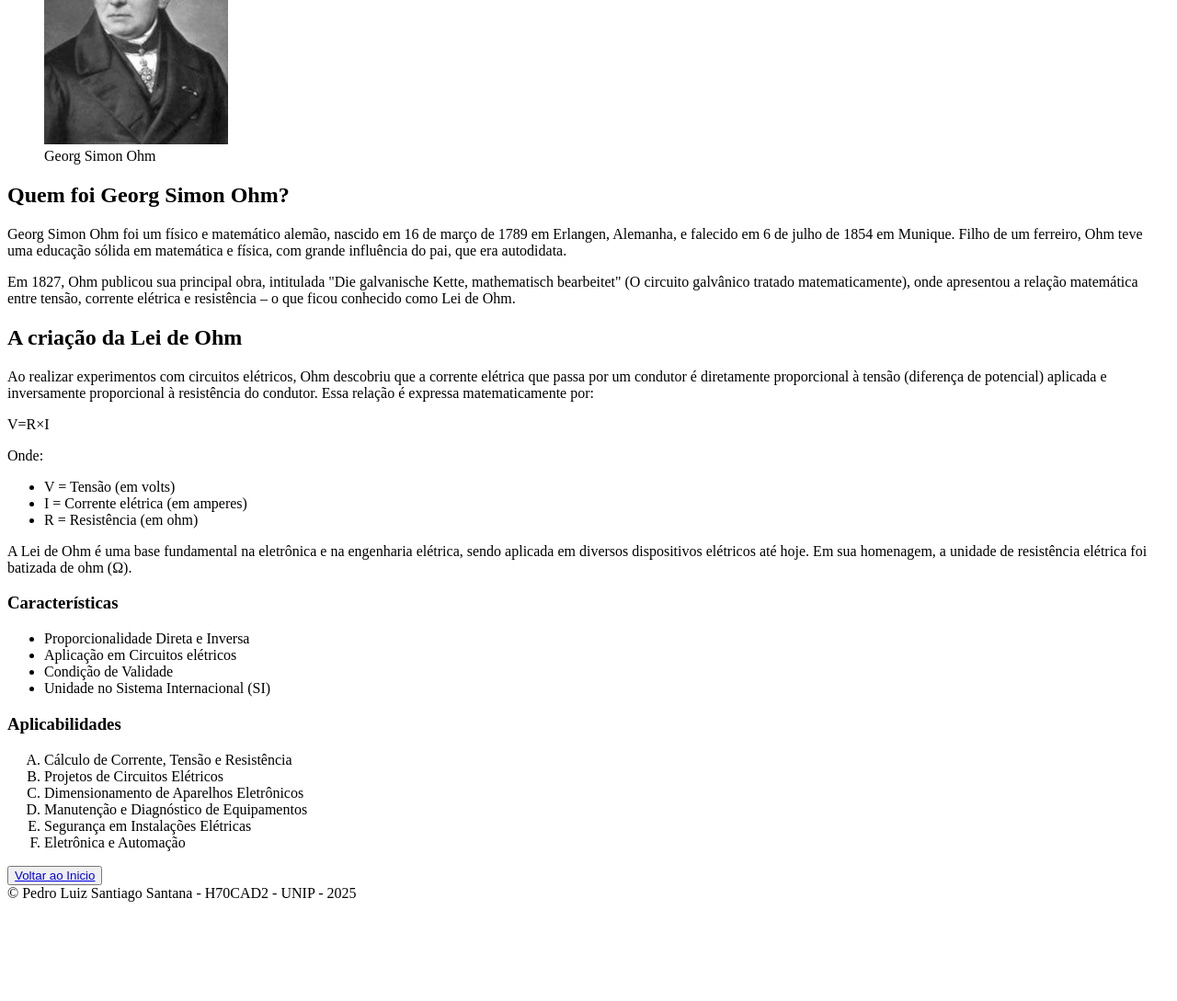
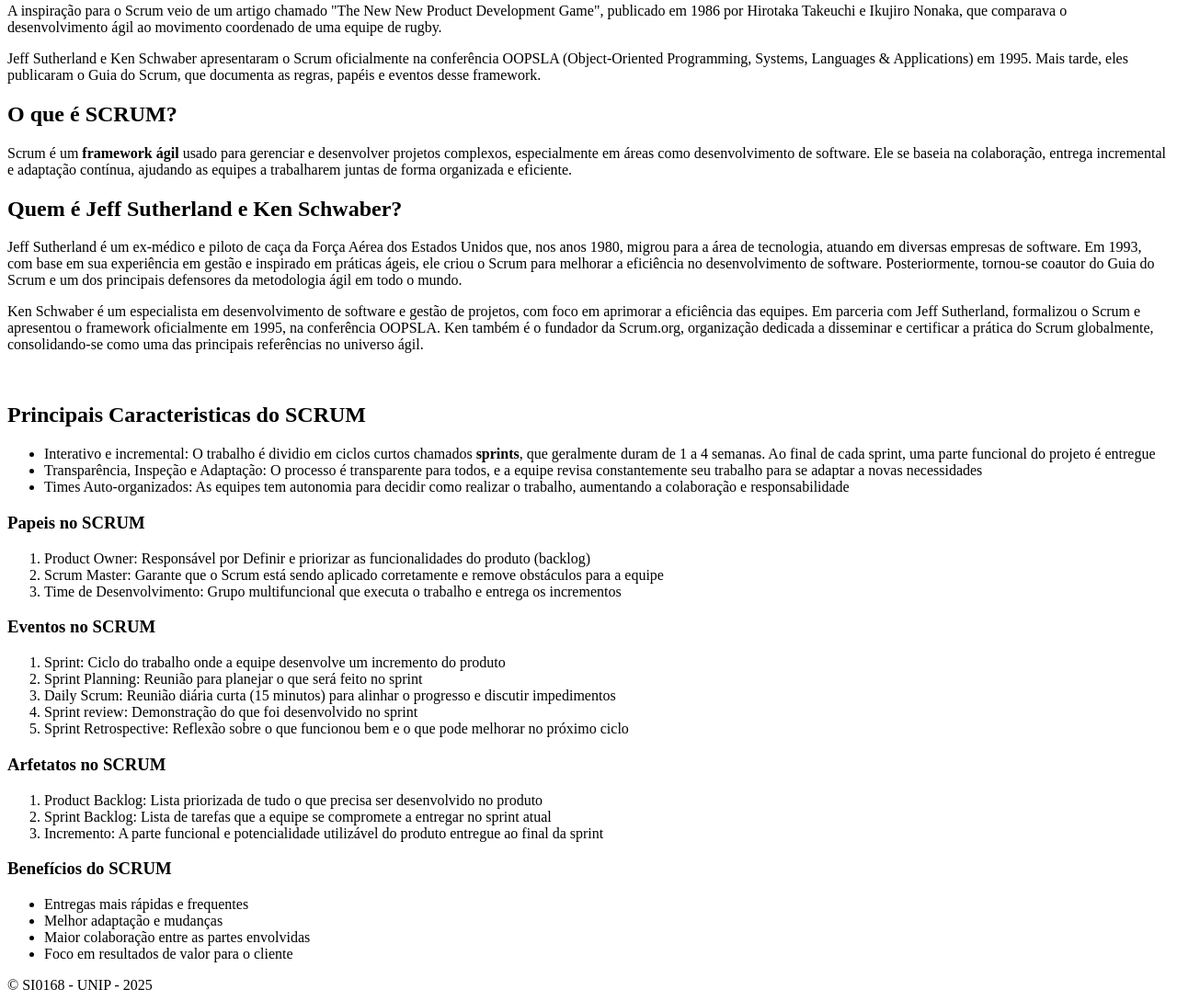
Before and after one commit to PedroLu1z/Site-Biografico, a plain HTML site: page fisico.html in a window 1280 px wide. Shown: the part 116-1205 px from the top of the page at 92% size. Before the commit the page ends 1105 px from the top, so only its background shows below. Drawn offline with Linux system fonts and the light colour scheme.

Commit message:
Alterado para página de SCRUM em vez de Fisico e adicionado seu conteudo

```diff
--- a/fisico.html
+++ b/fisico.html
@@ -1,69 +1,119 @@
 <!DOCTYPE html>
-<html lang="en">
+<html lang="pt-br">
 
 <head>
     <meta charset="UTF-8">
     <meta name="viewport" content="width=device-width, initial-scale=1.0">
-    <title>Site Biográfico - Físico</title>
+    <title>Site Biográfico - SCRUM</title>
 </head>
 
 <body>
-    <section>
-        <figure>
-            <img src="img/200px-Ohm3.gif" alt="Georg Simon Ohm - Pai da Lei de Ohm">
-            <figcaption>Georg Simon Ohm</figcaption>
-        </figure>
-        <h1>Quem foi Georg Simon Ohm?</h1>
-        <p> Georg Simon Ohm foi um físico e matemático alemão, nascido em 16 de março de 1789 em Erlangen, Alemanha, e
-            falecido em 6 de julho de 1854 em Munique. Filho de um ferreiro, Ohm teve uma educação sólida em matemática
-            e física, com grande influência do pai, que era autodidata.
-        </p>
-        <p> Em 1827, Ohm publicou sua principal obra, intitulada "Die galvanische Kette, mathematisch bearbeitet" (O
-            circuito galvânico tratado matematicamente), onde apresentou a relação matemática entre tensão, corrente
-            elétrica e resistência – o que ficou conhecido como Lei de Ohm.</p>
+    <main>
+        <!-- Descrição SCRUM -->
+        <section>
+            <div>
+                <h1>Quem criou o SCRUM?</h1>
+                <p>O Scrum foi criado por <b>Jeff Sutherland</b> e <b>Ken Schwaber</b> no início dos anos 1990. Eles
+                    desenvolveram
+                    esse framework com base em práticas ágeis para melhorar a gestão e o desenvolvimento de software.
+                </p>
+                <p>A inspiração para o Scrum veio de um artigo chamado "The New New Product Development Game", publicado
+                    em 1986 por Hirotaka Takeuchi e Ikujiro Nonaka, que comparava o desenvolvimento ágil ao movimento
+                    coordenado de uma equipe de rugby.</p>
+                <p>Jeff Sutherland e Ken Schwaber apresentaram o Scrum oficialmente na conferência OOPSLA
+                    (Object-Oriented Programming, Systems, Languages & Applications) em 1995. Mais tarde, eles
+                    publicaram o Guia do Scrum, que documenta as regras, papéis e eventos desse framework.</p>
 
-        <h2>A criação da Lei de Ohm</h2>
-        <p>Ao realizar experimentos com circuitos elétricos, Ohm descobriu que a corrente elétrica que passa por um
-            condutor é diretamente proporcional à tensão (diferença de potencial) aplicada e inversamente proporcional à
-            resistência do condutor. Essa relação é expressa matematicamente por:</p>
-        <p>V=R×I</p>
-        <p>Onde:</p>
-        <ul>
-            <li>V = Tensão (em volts)</li>
-            <li>I = Corrente elétrica (em amperes)</li>
-            <li>R = Resistência (em ohm)</li>
-        </ul>
+                <h2>O que é SCRUM?</h2>
+                <p>Scrum é um <b>framework ágil</b> usado para gerenciar e desenvolver projetos complexos, especialmente
+                    em
+                    áreas como desenvolvimento de software. Ele se baseia na colaboração, entrega incremental e
+                    adaptação contínua, ajudando as equipes a trabalharem juntas de forma organizada e eficiente.</p>
+            </div>
+        </section>
 
-        <p>A Lei de Ohm é uma base fundamental na eletrônica e na engenharia elétrica, sendo aplicada em diversos
-            dispositivos elétricos até hoje. Em sua homenagem, a unidade de resistência elétrica foi batizada de ohm
-            (Ω).</p>
+        <!-- Quem é Jeff e Ken -->
+        <section>
+            <div>
+                <h1>Quem é Jeff Sutherland e Ken Schwaber?</h1>
+                <p>Jeff Sutherland é um ex-médico e piloto de caça da Força Aérea dos Estados Unidos que, nos anos 1980,
+                    migrou para a área de tecnologia, atuando em diversas empresas de software. Em 1993, com base em sua
+                    experiência em gestão e inspirado em práticas ágeis, ele criou o Scrum para melhorar a eficiência no
+                    desenvolvimento de software. Posteriormente, tornou-se coautor do Guia do Scrum e um dos principais
+                    defensores da metodologia ágil em todo o mundo.</p>
 
-        <h3>Características</h3>
-        <ul>
-            <li>Proporcionalidade Direta e Inversa</li>
-            <li>Aplicação em Circuitos elétricos</li>
-            <li>Condição de Validade</li>
-            <li>Unidade no Sistema Internacional (SI)</li>
-        </ul>
+                <!-- Foto Jeff -->
+                <p>Ken Schwaber é um especialista em desenvolvimento de software e gestão de projetos, com foco em
+                    aprimorar a eficiência das equipes. Em parceria com Jeff Sutherland, formalizou o Scrum e apresentou
+                    o framework oficialmente em 1995, na conferência OOPSLA. Ken também é o fundador da Scrum.org,
+                    organização dedicada a disseminar e certificar a prática do Scrum globalmente, consolidando-se como
+                    uma das principais referências no universo ágil.</p>
 
-        <h3>Aplicabilidades</h3>
-        <ol type="A">
-            <li>Cálculo de Corrente, Tensão e Resistência</li>
-            <li>Projetos de Circuitos Elétricos</li>
-            <li>Dimensionamento de Aparelhos Eletrônicos</li>
-            <li>Manutenção e Diagnóstico de Equipamentos</li>
-            <li>Segurança em Instalações Elétricas</li>
-            <li>Eletrônica e Automação</li>
-        </ol>
+                <!-- Foto Ken -->
+                <img src="" alt="">
+            </div>
+        </section>
 
-        <div>
-            <button><a href="index.html">Voltar ao Inicio</a></button>
-        </div>
+        <!-- Caracteristicas e Aplicabilidade -->
+        <section>
+            <div>
+                <h2>Principais Caracteristicas do SCRUM</h2>
+                <ul>
+                    <li>Interativo e incremental: O trabalho é dividio em ciclos curtos chamados <b>sprints</b>, que
+                        geralmente
+                        duram de 1 a 4 semanas. Ao final de cada sprint, uma parte funcional do projeto é entregue</li>
+                    <li>Transparência, Inspeção e Adaptação: O processo é transparente para todos, e a equipe revisa
+                        constantemente
+                        seu trabalho para se adaptar a novas necessidades
+                    </li>
+                    <li>Times Auto-organizados: As equipes tem autonomia para decidir como realizar o trabalho,
+                        aumentando a colaboração e responsabilidade</li>
+                </ul>
+
+                <h3>Papeis no SCRUM</h3>
+                <ol>
+                    <li>Product Owner: Responsável por Definir e priorizar as funcionalidades do produto (backlog)</li>
+                    <li>Scrum Master: Garante que o Scrum está sendo aplicado corretamente e remove obstáculos para a
+                        equipe</li>
+                    <li>Time de Desenvolvimento: Grupo multifuncional que executa o trabalho e entrega os incrementos
+                    </li>
+                </ol>
+
+                <h3>Eventos no SCRUM</h3>
+                <ol>
+                    <li>Sprint: Ciclo do trabalho onde a equipe desenvolve um incremento do produto</li>
+                    <li>Sprint Planning: Reunião para planejar o que será feito no sprint</li>
+                    <li>Daily Scrum: Reunião diária curta (15 minutos) para alinhar o progresso e discutir impedimentos
+                    </li>
+                    <li>Sprint review: Demonstração do que foi desenvolvido no sprint</li>
+                    <li>Sprint Retrospective: Reflexão sobre o que funcionou bem e o que pode melhorar no próximo ciclo
+                    </li>
+                </ol>
+
+                <h3>Arfetatos no SCRUM</h3>
+                <ol>
+                    <li>Product Backlog: Lista priorizada de tudo o que precisa ser desenvolvido no produto</li>
+                    <li>Sprint Backlog: Lista de tarefas que a equipe se compromete a entregar no sprint atual</li>
+                    <li>Incremento: A parte funcional e potencialidade utilizável do produto entregue ao final da sprint
+                    </li>
+                </ol>
+
+                <h3>Benefícios do SCRUM</h3>
+                <ul>
+                    <li>Entregas mais rápidas e frequentes</li>
+                    <li>Melhor adaptação e mudanças</li>
+                    <li>Maior colaboração entre as partes envolvidas</li>
+                    <li>Foco em resultados de valor para o cliente</li>
+                </ul>
+            </div>
+        </section>
 
         <footer>
-            &copy; Pedro Luiz Santiago Santana - H70CAD2 - UNIP - 2025
+            <div>
+                &copy; SI0168 - UNIP - 2025
+            </div>
         </footer>
-    </section>
+    </main>
 </body>
 
 </html>
```
Also changed, not shown: index.html (+4 -1 lines).
